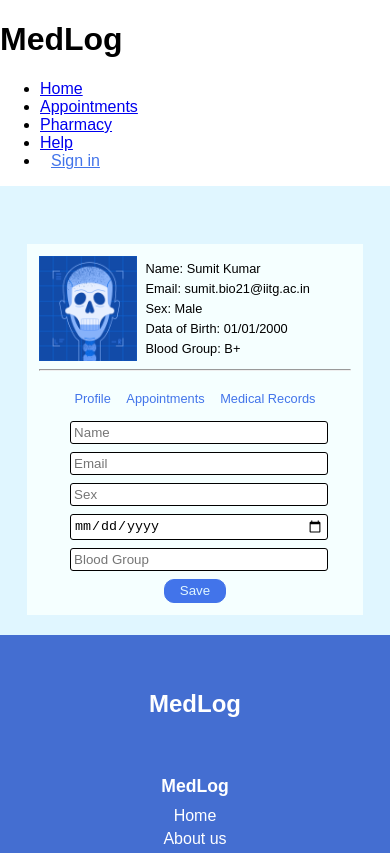
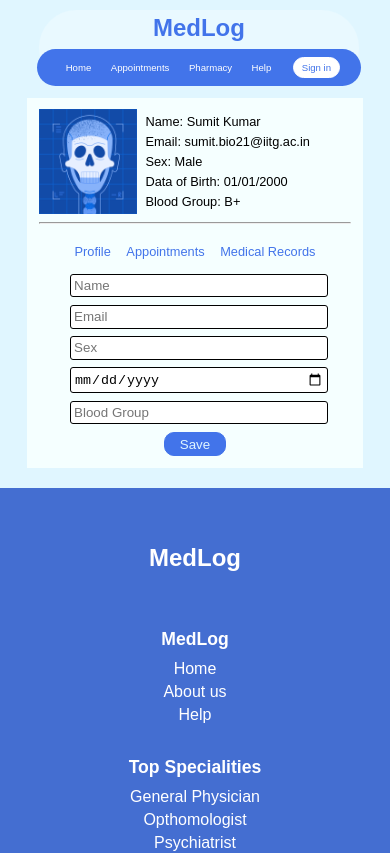
Before and after one commit to MedLog-Org/MedLog, a React (Vite) app in the folder client/: page /help in a window 390 px wide. Shown: the top 853 px of the page. Built offline with nearby package versions, Linux system fonts and the light colour scheme.

Commit message:
finished all design

```diff
--- a/client/src/App.css
+++ b/client/src/App.css
@@ -2,4 +2,5 @@ body{
     margin: 0;
     padding: 0;
     font-family: Arial, Helvetica, sans-serif;
+    background-color: #E0F6FF;
 }
--- a/client/src/assets/LandingPage.jsx
+++ b/client/src/assets/LandingPage.jsx
@@ -5,11 +5,11 @@ function LandingPage(){
     return(
         <>
             <div className="Home">
-                <img src="/BG.png"/>
+                <img src="/BG.png" id="bg"/>
                 <Navbar></Navbar>
                 <button>Book Appointment</button>
-                <img src="/BG2.png"/>
-                <img src="/BG3.png" alt="" />
+                <img src="/BG2.png" id="bg"/>
+                <img src="/BG3.png" id="bg" />
             </div>
             <Footer></Footer>
         </>
--- a/client/src/assets/Login.jsx
+++ b/client/src/assets/Login.jsx
@@ -1,8 +1,10 @@
 import '../styles/Login.css'
+import Navbar from './Navbar';
 import {Link} from 'react-router-dom'
 function Login(){
     return(
         <div className="Login">
+            <Navbar></Navbar>
             <div className="login-card">
                 <div className="cross"><Link to={'/'}><img src="/cross.png"/></Link></div>
                 <input type="email" placeholder='Email' required />
--- a/client/src/assets/Navbar.jsx
+++ b/client/src/assets/Navbar.jsx
@@ -2,7 +2,6 @@ import '../styles/Navbar.css'
 import {Link} from 'react-router-dom'
 function Navbar(){
     return(
-        <>
         <div className="Navbar">
             <h1>MedLog</h1>
             <ul>
@@ -13,17 +12,6 @@ function Navbar(){
                 <li><Link to="/login" id='btn'>Sign in</Link></li>
             </ul>
         </div>
-        <div className="toggle">
-        <h1>MedLog</h1>
-            <ul>
-                <li><Link to="/">Home</Link></li>
-                <li><Link to="/appointments">Appointments</Link></li>
-                <li><Link to="/pharmacy">Pharmacy</Link></li>
-                <li><Link to="/help">Help</Link></li>
-                <li><Link to="/login" id='btn'>Sign in</Link></li>
-            </ul>
-        </div>
-        </>
     )
 }
 export default Navbar;
--- a/client/src/styles/Dashboard.css
+++ b/client/src/styles/Dashboard.css
@@ -51,6 +51,7 @@
     .Board{
         border-radius: 0;
         width: 80%;
+        margin-top: 25vw;
     }
     .user img{
         width: 25vw;
--- a/client/src/styles/LandingPage.css
+++ b/client/src/styles/LandingPage.css
@@ -4,7 +4,7 @@
     padding: 0;
     background-color: #E9F9FF;
 }
-.Home img{
+#bg{
     width: 100%;
     margin: 0;
     padding: 0;
@@ -34,5 +34,9 @@
         height: 4vh;
         font-size: 60%;
         padding: 0 0.5rem 0 0.5rem;
+        top: 45vw;
+    }
+    #bg{
+        margin: 10vw 0 0 0;
     }
 }
--- a/client/src/styles/Login.css
+++ b/client/src/styles/Login.css
@@ -18,6 +18,7 @@
     background-color: white;
     display: flex;
     flex-direction: column;
+    margin-top: 5vw;
 }
 .cross{
     display: flex;
--- a/client/src/styles/Navbar.css
+++ b/client/src/styles/Navbar.css
@@ -25,13 +25,15 @@
 }
 .Navbar li{
     list-style: none;
+    border-radius: 50px;
+    display: flex;
+    justify-content: center;
     align-items: center;
-    border-radius: 50px;
 }
 .Navbar a{
     color: white;
     text-decoration: none;
-    padding: 1vw;
+    padding:1vw 2vw 1vw 2vw;
     font-size: 1.5vw;
 }
 .Navbar a:hover{
@@ -52,8 +54,53 @@
     background-color: #4274EA;
     color: white;
 }
+
+.toggle{
+    display: none;
+}
+.head{
+    margin: 0 3vw 0 3vw;
+    width: 90vw;
+    position: absolute;
+    top: 5vw;
+    display: flex;
+    justify-content: space-between;
+    align-items: center;
+}
+.head h1{
+    margin: 0;
+    padding: 0;
+    font-size: 200%;
+    color: #4274EA;
+}
+.head img{
+    width: 20px;
+}
 @media only screen and (max-width: 600px) {
     .Navbar{
-        display: none;
+        flex-direction: column;
+        background: none;
+        background-color: #E9F9FF;
+    }
+    .Navbar h1{
+        color: #4274EA;
+        font-size: 150%;
+        margin: 0 0 2vw 0;
+    }
+    .Navbar ul{
+        background-color: #4274EA;
+        width: 80vw;
+        padding: 1.5vw;
+        justify-content: center;
+        border-radius: 20px;
+    }
+    .Navbar li{
+        padding: 0.5vw;
+        display: flex;
+        justify-content: center;
+        align-items: center;
+    }
+    .Navbar a{
+        font-size: 60%;
     }
 }
```
Also changed, not shown: client/public/Login.png.
